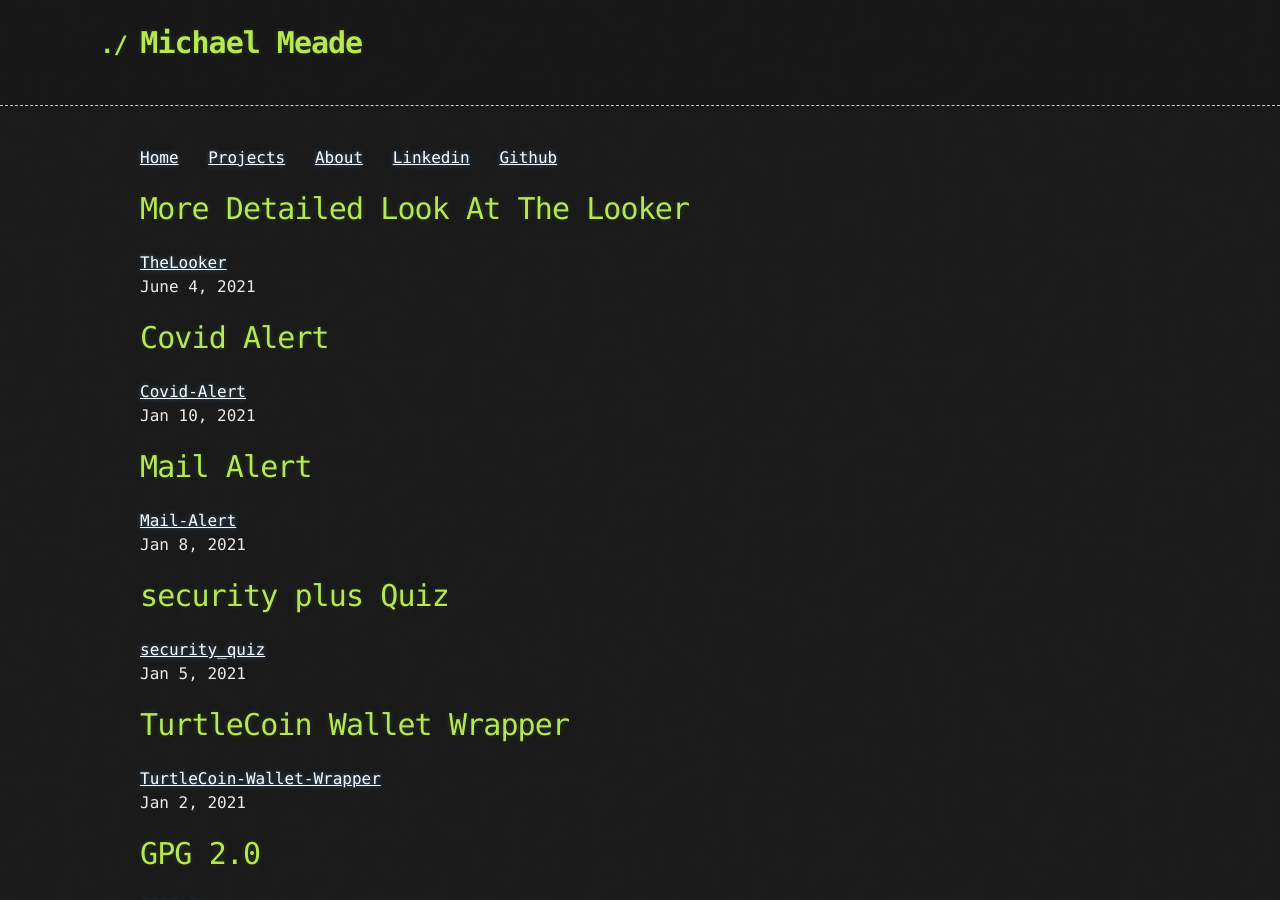
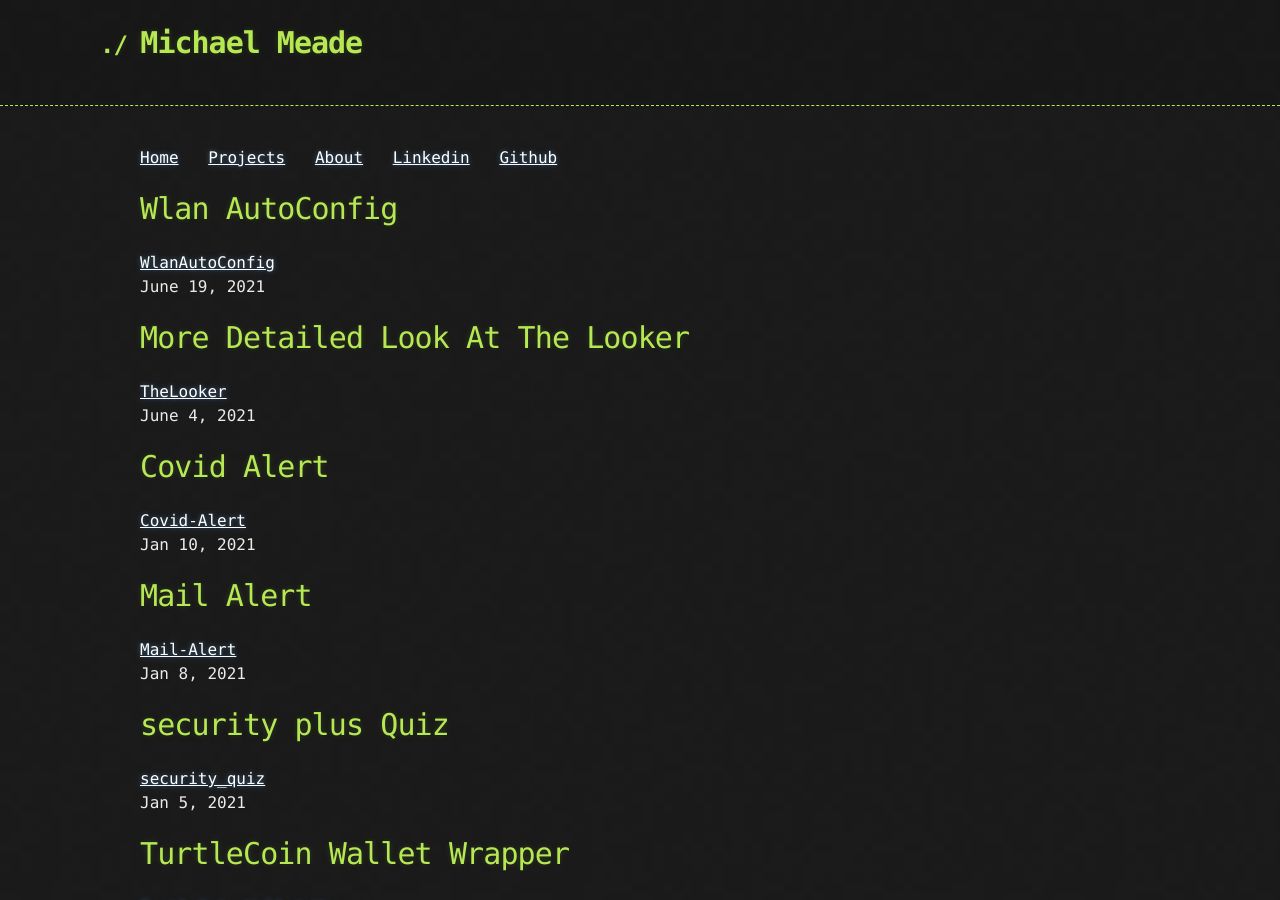
Before and after one commit to Michael-Meade/MinerFind, a Jekyll site: the page built from Projects.md, in a window 1280 px wide and 900 px high. Built offline with Jekyll 4.4.1, drawn with Linux system fonts in a browser that asks for light colours; our own code applies the rules of GitHub Pages for plain Markdown files; the repository's description, which GitHub fills in, is left out.

Commit message:
Update Projects.md

```diff
--- a/Projects.md
+++ b/Projects.md
@@ -1,3 +1,7 @@
+# Wlan AutoConfig
+[WlanAutoConfig](./Projects/Powershell-script-starts-wlanSVC.md)<br>
+June 19, 2021
+
 # More Detailed Look At The Looker
 [TheLooker](./Projects/A-more-detailed-guide-on-the-Looker.md)<br>
 June 4, 2021
```
